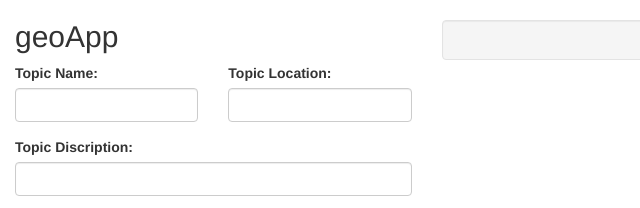
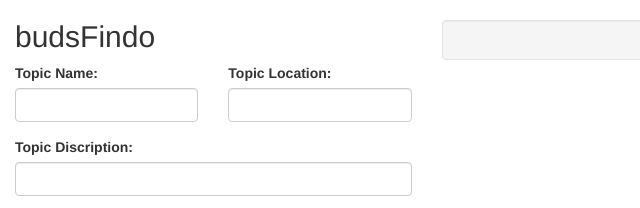
Before and after one commit to yvadher/budsFindo, a website: page public/index.html in a window 1280 px wide. Shown: the top 208 px of the page, 0-640 px from the left. Drawn offline with nearby package versions, Linux system fonts and the light colour scheme; some packages are replaced by stand-ins of ours; no server answers.

Commit message:
Changed title and app name

```diff
--- a/public/index.html
+++ b/public/index.html
@@ -2,7 +2,7 @@
 <html ng-app="mapApp">
 <head>
 <meta charset="ISO-8859-1">
-<title>geoApp</title>
+<title>BudsFindo</title>
 
 <link rel="stylesheet" href="https://maxcdn.bootstrapcdn.com/bootstrap/3.3.7/css/bootstrap.min.css"/>
 <link rel="stylesheet" href="https://maxcdn.bootstrapcdn.com/font-awesome/4.7.0/css/font-awesome.min.css"></link>
@@ -25,7 +25,7 @@
         <div class="row content">
 
             <div class="col-sm-4 col-md-4 col-lg-4">
-                <h2>geoApp</h2>
+                <h2>budsFindo</h2>
 
 
                 <!-- Add toppic starts -->
```
